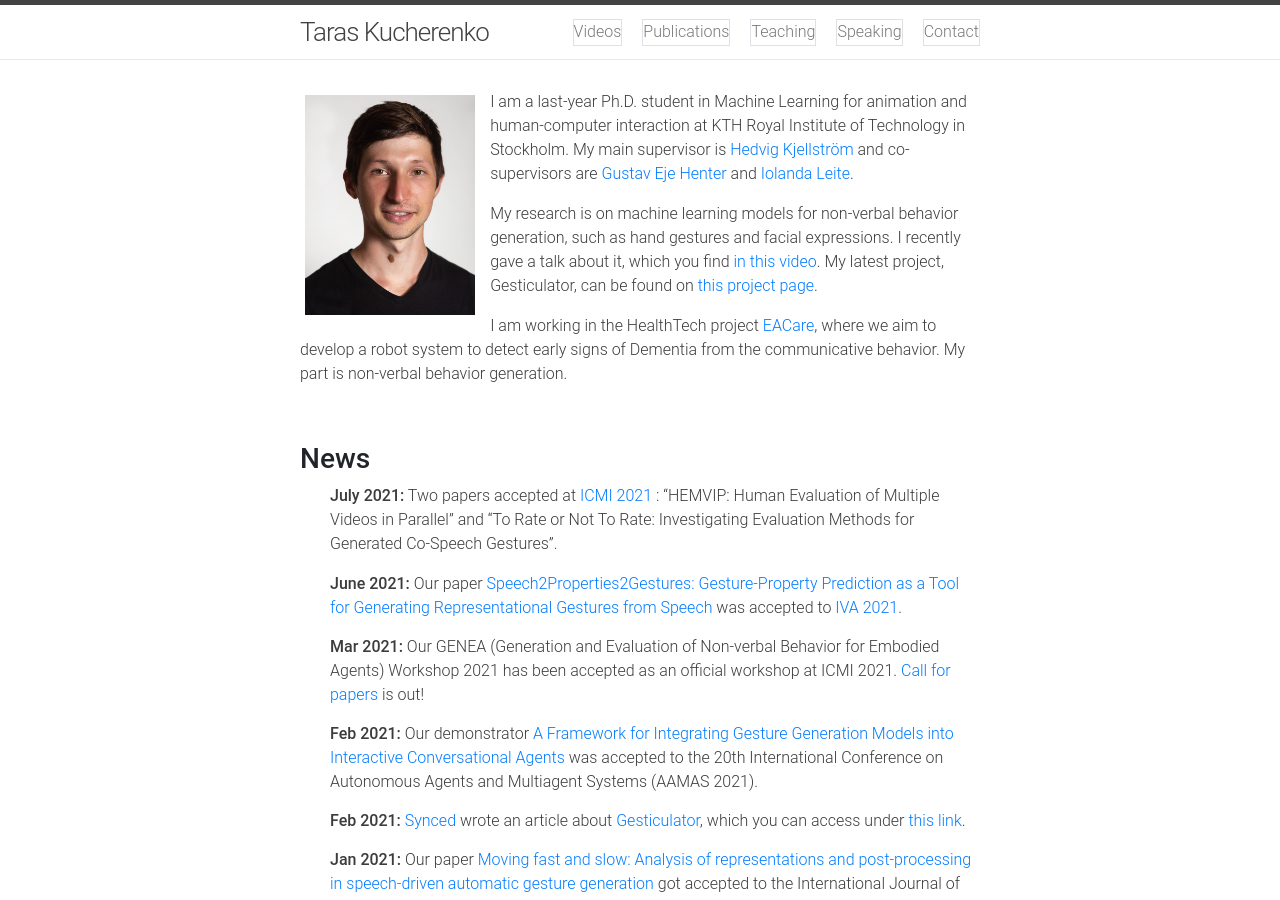
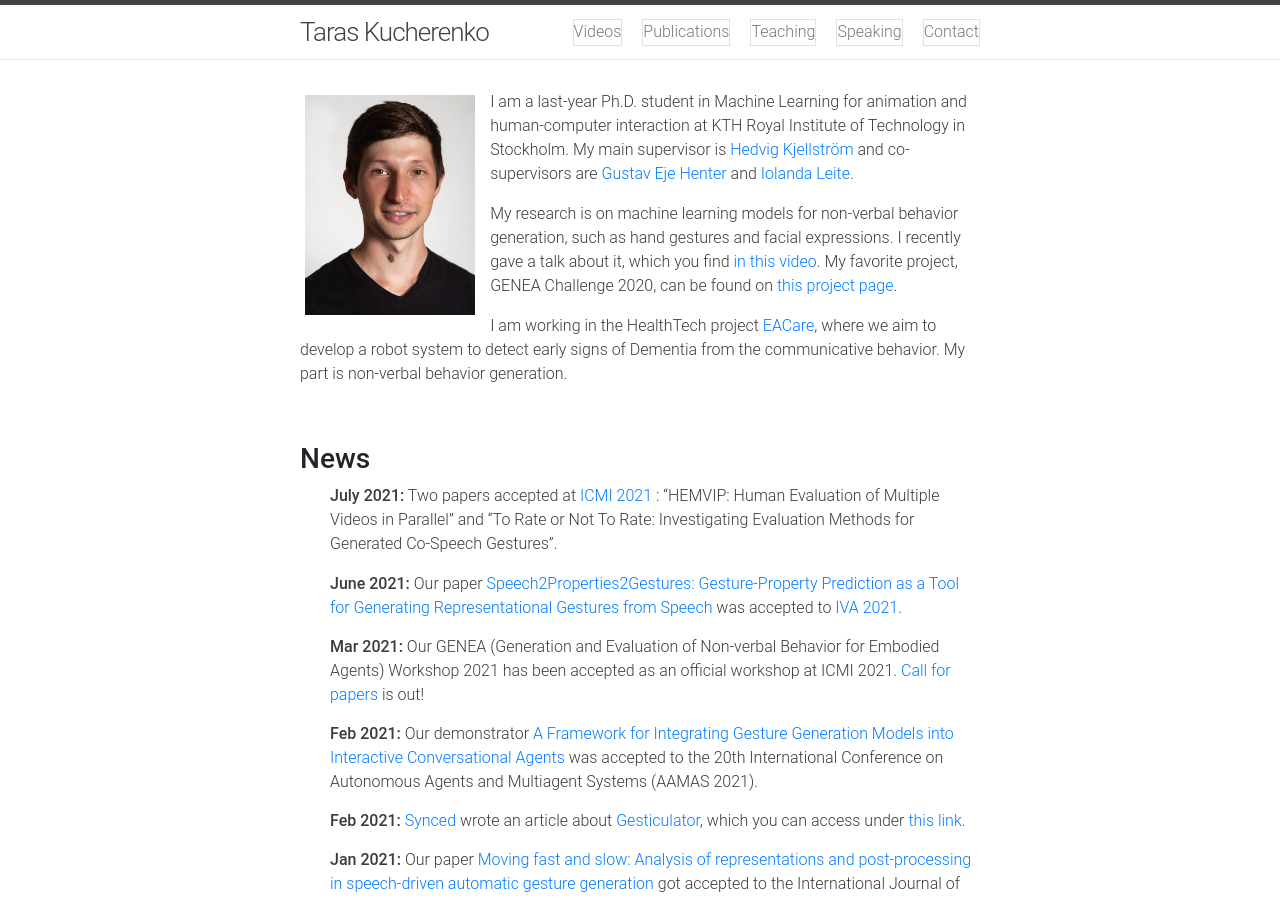
Before and after one commit to Svito-zar/Svito-zar.github.io, a Jekyll site: the page built from index.md, in a window 1280 px wide and 900 px high. Built offline with Jekyll 4.4.1, drawn with Linux system fonts in a browser that asks for light colours; nearby versions of some CDN libraries.

Commit message:
Link to the GENEA page

```diff
--- a/index.md
+++ b/index.md
@@ -16,7 +16,7 @@ exclude: true
 <img style="float: left; border: 5px solid white; padding-right: 10px;" src="assets/Prof_pic.jpg" height="230" alt="portrait">
 I am a last-year Ph.D. student in Machine Learning for animation and human-computer interaction at KTH Royal Institute of Technology in Stockholm. My main supervisor is [Hedvig Kjellström](http://www.csc.kth.se/~hedvig/) and co-supervisors are [Gustav Eje Henter](https://people.kth.se/~ghe/) and [Iolanda Leite](https://iolandaleite.com/).
 
-My research is on machine learning models for non-verbal behavior generation, such as hand gestures and facial expressions. I recently gave a talk about it, which you find [in this video](https://youtu.be/JeMwtr8pxcc). My latest project, Gesticulator, can be found on [this project page](https://svito-zar.github.io/gesticulator).
+My research is on machine learning models for non-verbal behavior generation, such as hand gestures and facial expressions. I recently gave a talk about it, which you find [in this video](https://youtu.be/JeMwtr8pxcc). My favorite project, GENEA Challenge 2020, can be found on [this project page](https://svito-zar.github.io/GENEAchallenge2020/).
 
 I am working in the HealthTech project [EACare](http://www.csc.kth.se/cvap/EACare/), where we aim to develop a robot system to detect early signs of Dementia from the communicative behavior. My part is non-verbal behavior generation.
 
```
Also changed, not shown: _pages/publications.md (+1 -1 lines).
